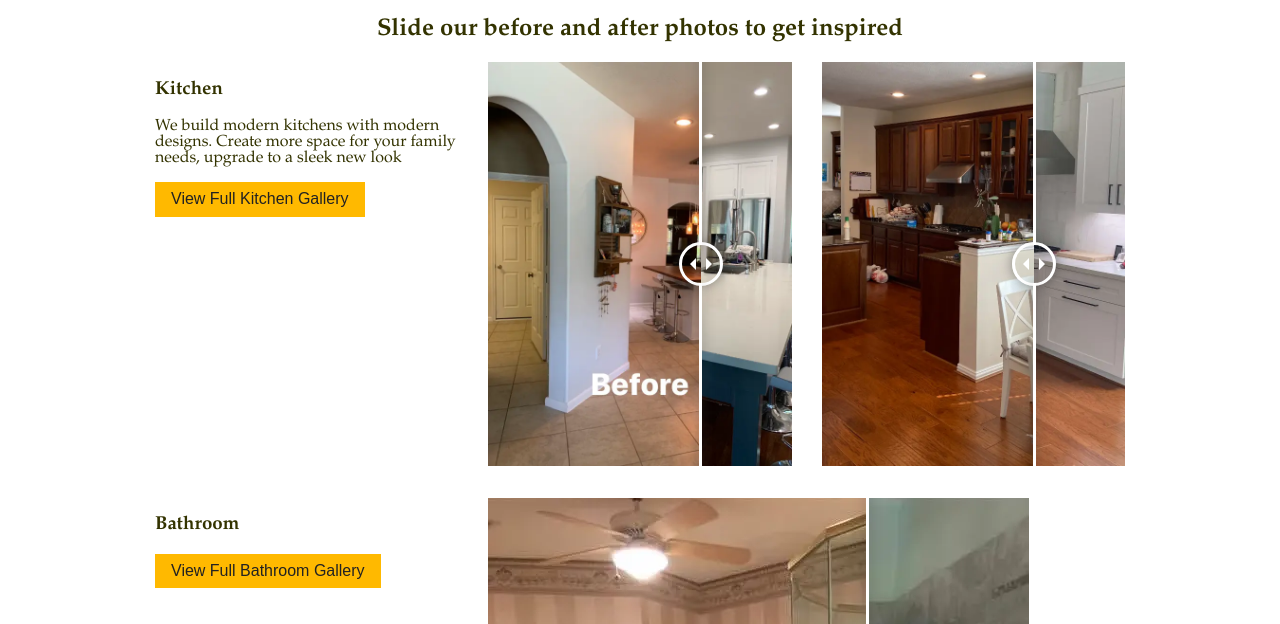
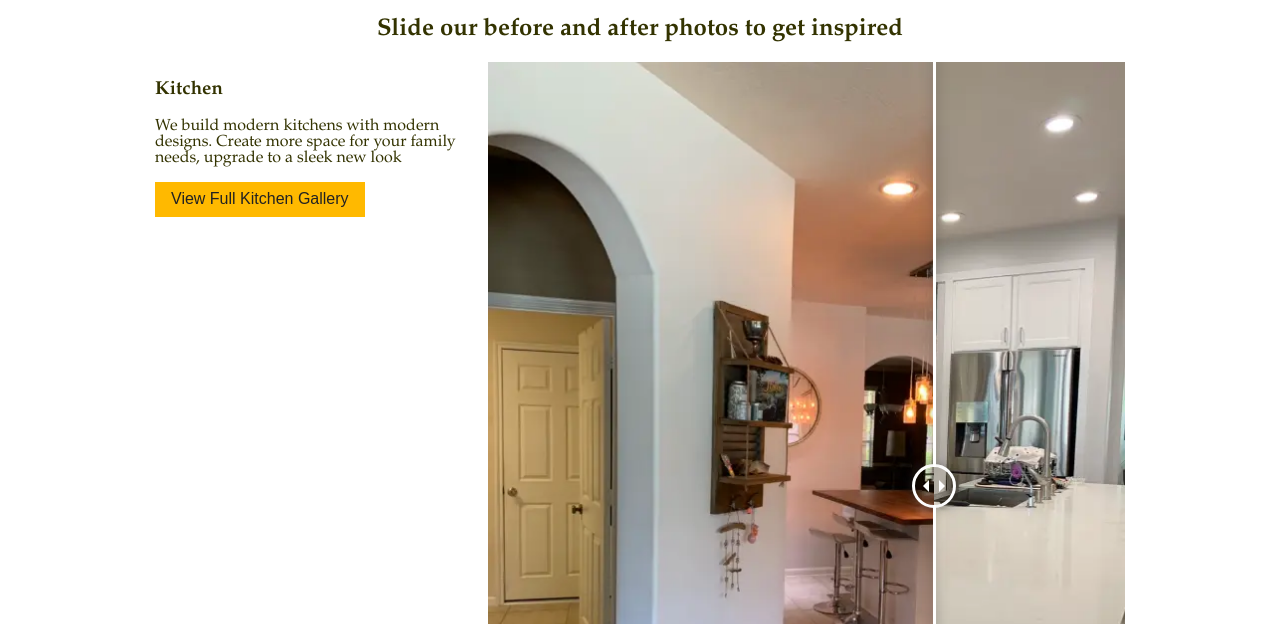
Before and after one commit to FransB123/MarceloHomeRemodeling, a website: page MarceloHomeRemodeling/Gallery/index.html in a window 1280 px wide. Shown: the part 176-800 px from the top of the page. Drawn offline with nearby package versions, Linux system fonts and the light colour scheme; files whose address does not match are found by name.

Commit message:
Removed first pic from kitchen section

```diff
--- a/MarceloHomeRemodeling/Gallery/index.html
+++ b/MarceloHomeRemodeling/Gallery/index.html
@@ -48,18 +48,13 @@
         <p>We build modern kitchens with modern designs. Create more space for your family needs, upgrade to a sleek new look<p>
           <button class="btn" onclick="window.location.href='https://marcelohomeremodeling.com/Gallery/Kitchen';">View Full Kitchen Gallery</button>
       </div>
-      <div class="large-4 columns">
+      <div class="large-8 columns">
         <div class="twentytwenty-container">
           <img src="img/Kitchen/KitchenBeforeWithWalls.webp" width="640" height="852"/>
           <img src="img/Kitchen/KitchenAfterWithWalls.webp" width="640" height="852" />
         </div>
       </div>
-      <div class="large-4 columns">
-        <div class="twentytwenty-container">
-          <img src="img/Kitchen/KitchenBeforeCropedNoText.webp" width="640" height="852" />
-          <img src="img/Kitchen/KitchenCroped2.webp" width="640" height="852" />
-        </div>
-      </div>
+
     </div>
 
 
```
Also changed, not shown: MarceloHomeRemodeling/Gallery/img/Patio/Outdoorkitchenbehindpool.webp (added).
